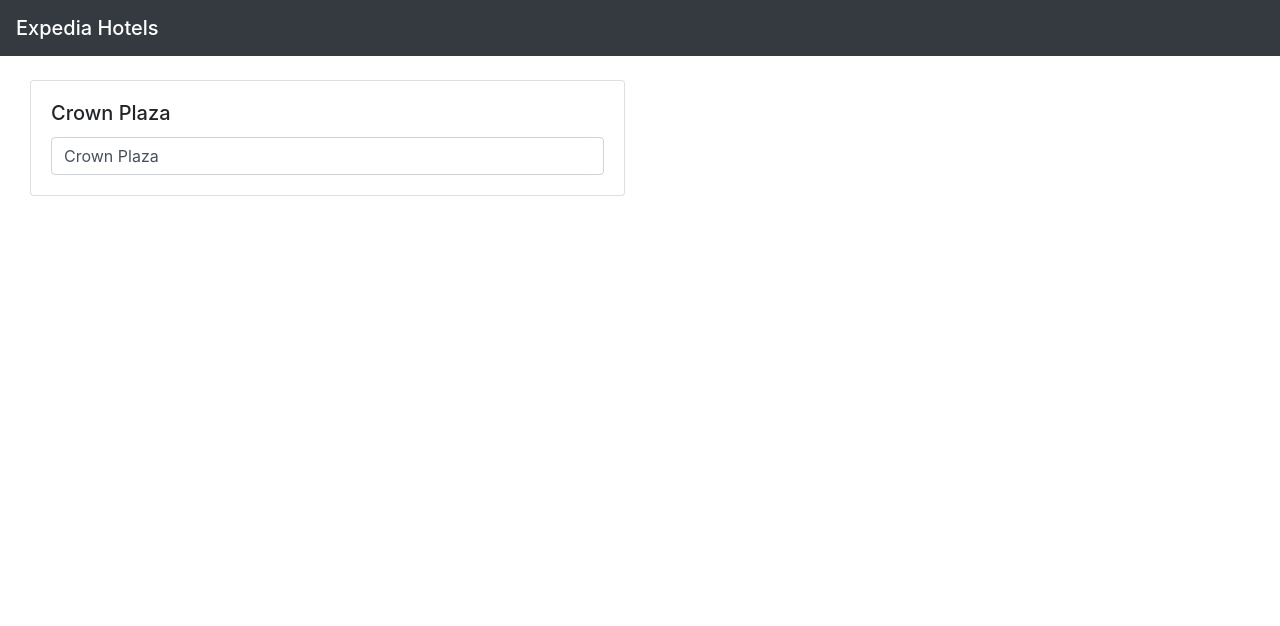
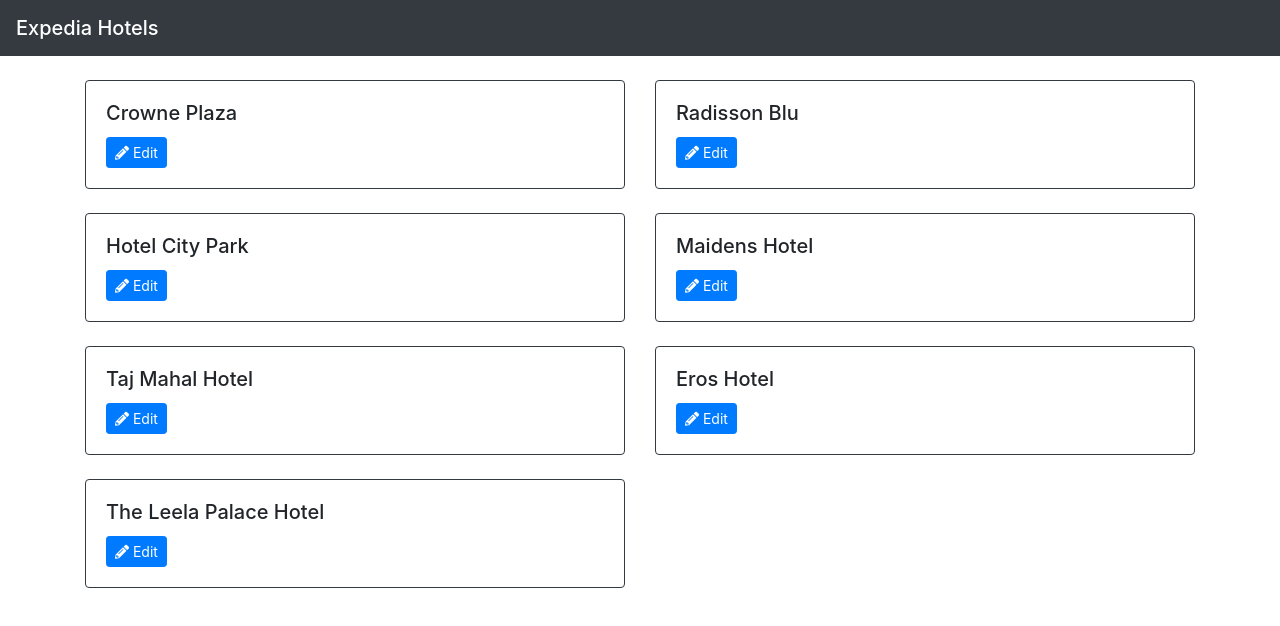
Before and after one commit to hichauhan/expedia-hotels, an Angular app: page /hotels in a window 1280 px wide. Shown: the top 626 px of the page. Built offline with nearby package versions, Linux system fonts and the light colour scheme.

Commit message:
displaying list and editing hotels

```diff
--- a/src/app/app.component.html
+++ b/src/app/app.component.html
@@ -2,6 +2,6 @@
   <span class="navbar-brand mb-0 h1">{{title}}</span>
 </nav>
 <br>
-<div class="container-fluid">
+<div class="container">
   <app-hotels></app-hotels>
 </div>
--- a/src/app/hotels/hotels.component.html
+++ b/src/app/hotels/hotels.component.html
@@ -1,10 +1,15 @@
-<div class="col-sm-6">
-  <div class="card">
-    <div class="card-body">
-      <h5 class="card-title">{{hotel.name}}</h5>
-      <p class="card-text">
-        <input [(ngModel)]="hotel.name" class="form-control">
-      </p>
+<div class="row">
+  <div class="col-sm-6" *ngFor="let hotel of hotels">
+    <div class="card border-dark">
+      <div class="card-body">
+        <h5 class="card-title">{{hotel.name}}</h5>
+        <p class="card-text" *ngIf="hotel===selectedHotel">
+          <input [(ngModel)]="hotel.name" class="form-control">
+        </p>
+        <button class="btn btn-primary btn-sm" (click)="selectHotel(hotel)">
+          <i class="fa fa-pencil-alt"></i> Edit</button>
+      </div>
     </div>
+    <br>
   </div>
 </div>
--- a/src/app/hotels/hotels.component.ts
+++ b/src/app/hotels/hotels.component.ts
@@ -1,5 +1,7 @@
 import { Component, OnInit } from '@angular/core';
 import { Hotel } from '../hotel';
+
+import { HOTELS } from '../mock-hotels';
 
 @Component({
   selector: 'app-hotels',
@@ -8,14 +10,16 @@
 })
 export class HotelsComponent implements OnInit {
 
-  hotel: Hotel = {
-    id: 1,
-    name: "Crown Plaza"
-  };
+  hotels = HOTELS;
+  selectedHotel;
 
   constructor() { }
 
   ngOnInit() {
   }
 
+  selectHotel(hotel): void {
+    this.selectedHotel = hotel;
+  }
+
 }
--- /dev/null
+++ b/src/app/mock-hotels.ts
@@ -0,0 +1,11 @@
+import { Hotel } from "./hotel";
+
+export const HOTELS: Hotel[] = [
+    {id:1, name:"Crowne Plaza"},
+    {id:2, name:"Radisson Blu"},
+    {id:3, name:"Hotel City Park"},
+    {id:4, name:"Maidens Hotel"},
+    {id:5, name:"Taj Mahal Hotel"},
+    {id:6, name:"Eros Hotel"},
+    {id:7, name:"The Leela Palace Hotel"},
+]
```
